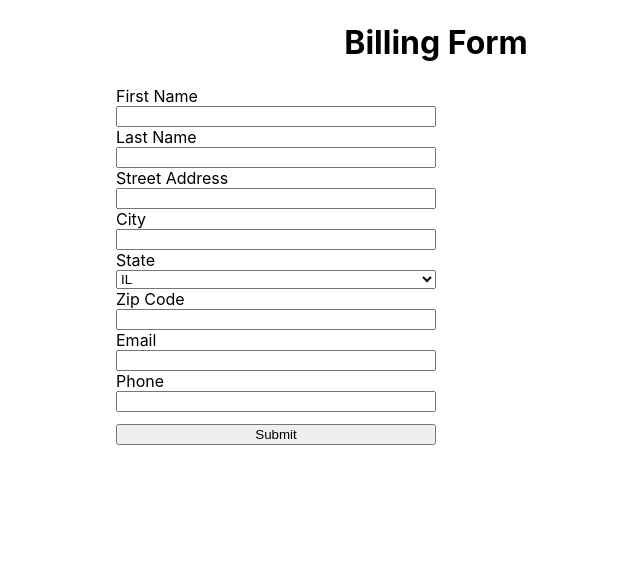
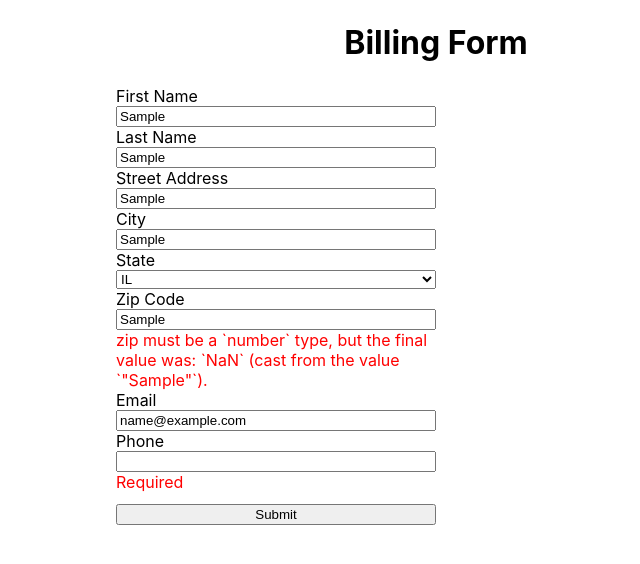
Before and after one commit to Waleeta/billing-page-api, a React (Create React App) app in the folder billing-front-end-app/: page / in a window 1280 px wide. Both pictures are taken after typing "Sample", "Sample", "Sample", "Sample", "Sample", "name@example.com" into the empty fields and a click on the button "Submit". Shown: the top 564 px of the page, without its empty margins (204-844 px from the left). Built offline with nearby package versions, Linux system fonts and the light colour scheme; no server answers.

Commit message:
Yup validation working on form"

```diff
--- a/billing-front-end-app/package.json
+++ b/billing-front-end-app/package.json
@@ -12,7 +12,8 @@
     "react": "^18.2.0",
     "react-dom": "^18.2.0",
     "react-scripts": "5.0.1",
-    "web-vitals": "^2.1.4"
+    "web-vitals": "^2.1.4",
+    "yup": "^0.32.11"
   },
   "scripts": {
     "start": "set PORT=4000 && react-scripts start",
--- a/billing-front-end-app/src/components/BillingForm.css
+++ b/billing-front-end-app/src/components/BillingForm.css
@@ -16,3 +16,7 @@
     margin: 12px 0 0 0;
     width: 100%
 }
+
+.errorField {
+    color: red;
+}
--- a/billing-front-end-app/src/components/BillingForm.js
+++ b/billing-front-end-app/src/components/BillingForm.js
@@ -1,4 +1,5 @@
 import { Formik, Field, Form } from "formik";
+import * as Yup from 'yup';
 
 import { createBillingAddress } from '.././api/createBillingAddress'
 
@@ -6,18 +7,35 @@ import './BillingForm.css'
 
 const BillingForm = () => {
 
+    const BillingFormSchema = Yup.object().shape({
+        firstName: Yup.string()
+            .required('Required'),
+        lastName: Yup.string()
+            .required('Required'),
+        email: Yup.string().email('Invalid email').required('Required'),
+        street: Yup.string()
+            .required('Required'),
+        city: Yup.string()
+            .required('Required'),
+        zip: Yup.number()
+            .required('Required'),
+        phone: Yup.string()
+            .required('Required')
+            .min(10, 'Must be 10 digits')
+            .max(10, 'Must be 10 digits')
+    });
+
     const handleSubmit = (values) => {
-
         const payload = {
-            first_name: values.firstname,
-            last_name: values.lastname,
+            first_name: values.firstName,
+            last_name: values.lastName,
             email: values.email,
             phone: values.phone,
             address_attributes: {
                 street: values.street,
                 zip: values.zip,
                 city: values.city,
-                state: values.usstate,
+                state: values.usState,
             }
         }
         const { data, error } = createBillingAddress(payload)
@@ -30,24 +48,39 @@ const BillingForm = () => {
 
     return (
         <div>
-            <Formik initialValues={{
-                firstname: "", lastname: "", street: "", city: "", usstate: "", zip: "", phone: "", email: ""
-            }} onSubmit={(values, { resetForm }) => {
-                handleSubmit(values);
-                resetForm({ values: { firstname: '', lastname: '', email: '', phone: '', zip: '', usstate: '', city: '', street: '' } });
-            }} >
-                {() => (
+            <Formik
+                initialValues={{
+                    firstName: "", lastName: "", street: "", city: "", usState: "", zip: "", phone: "", email: ""
+                }}
+                validationSchema={BillingFormSchema}
+                onSubmit={(values, { resetForm }) => {
+                    handleSubmit(values);
+                    resetForm({ values: { firstName: '', lastName: '', email: '', phone: '', zip: '', usState: '', city: '', street: '' } });
+                }} >
+                {({ errors, touched }) => (
                     <Form className="formContainer">
                         <label>First Name</label>
-                        <Field name="firstname" label="First Name" />
+                        <Field name="firstName" label="First Name" />
+                        {errors.firstName && touched.firstName ? (
+                            <div className="errorField">{errors.firstName}</div>
+                        ) : null}
                         <label>Last Name</label>
-                        <Field name="lastname" type="text" />
+                        <Field name="lastName" type="text" />
+                        {errors.lasttName && touched.lasttName ? (
+                            <div className="errorField">{errors.lasttName}</div>
+                        ) : null}
                         <label>Street Address</label>
                         <Field name="street" type="text" />
+                        {errors.street && touched.street ? (
+                            <div className="errorField">{errors.street}</div>
+                        ) : null}
                         <label>City</label>
                         <Field name="city" type="text" />
+                        {errors.city && touched.city ? (
+                            <div className="errorField">{errors.city}</div>
+                        ) : null}
                         <label>State</label>
-                        <Field as="select" multiple={false} name="usstate">
+                        <Field as="select" multiple={false} name="usState">
                             <option value="IL">IL</option>
                             <option value="CA">CA</option>
                             <option value="MI">MI</option>
@@ -56,11 +89,19 @@ const BillingForm = () => {
                         </Field>
                         <label>Zip Code</label>
                         <Field name="zip" type="text" />
+                        {errors.zip && touched.zip ? (
+                            <div className="errorField">{errors.zip}</div>
+                        ) : null}
                         <label>Email</label>
                         <Field name="email" label="Email" />
-
+                        {errors.email && touched.email ? (
+                            <div className="errorField">{errors.email}</div>
+                        ) : null}
                         <label>Phone</label>
                         <Field name="phone" type="text" />
+                        {errors.phone && touched.phone ? (
+                            <div className="errorField">{errors.phone}</div>
+                        ) : null}
                         <button className='button' type="submit">Submit</button>
                     </Form>
                 )}
```
Also changed, not shown: 1 other file (tests, documents, lock files or other folders).
